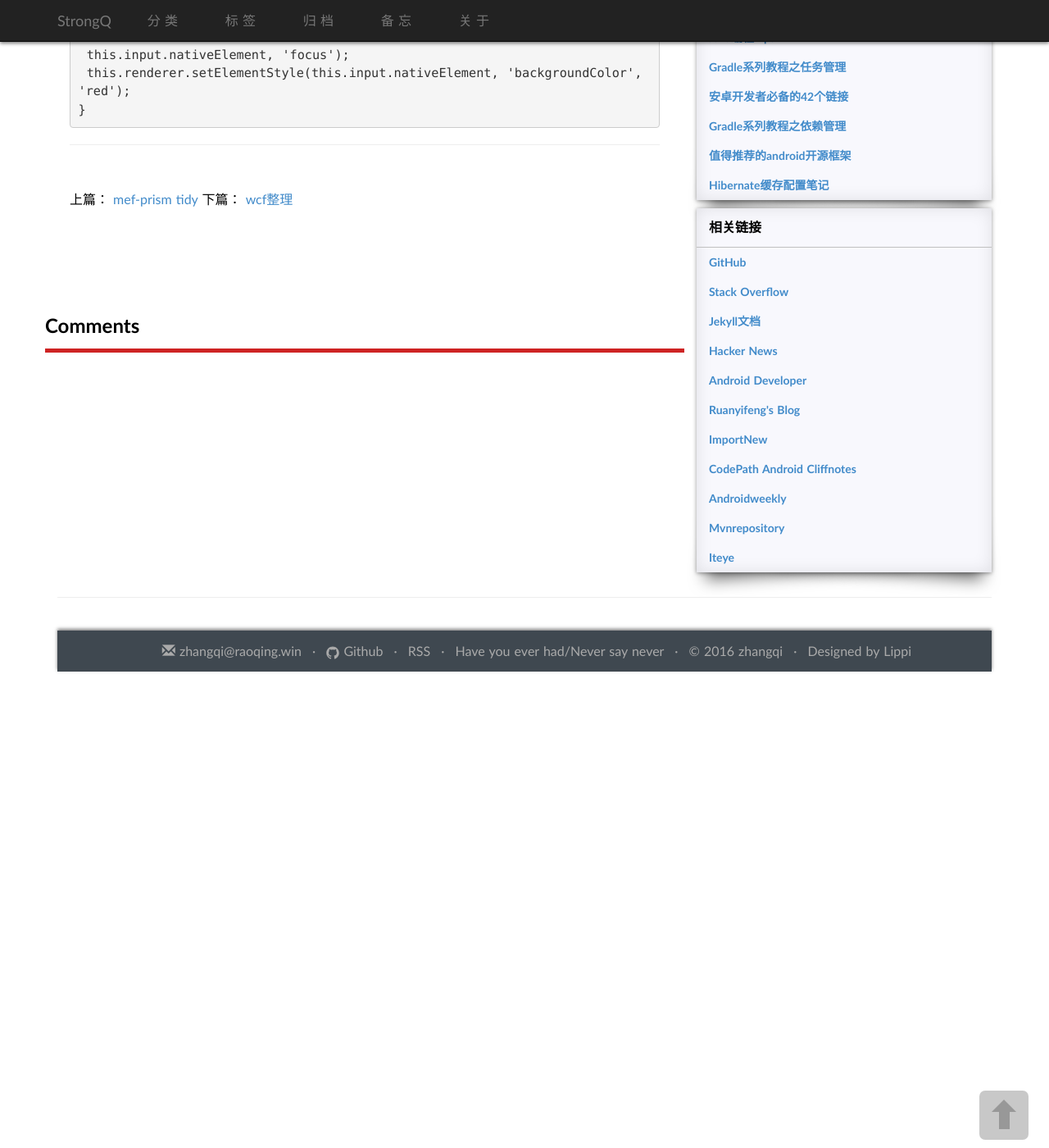
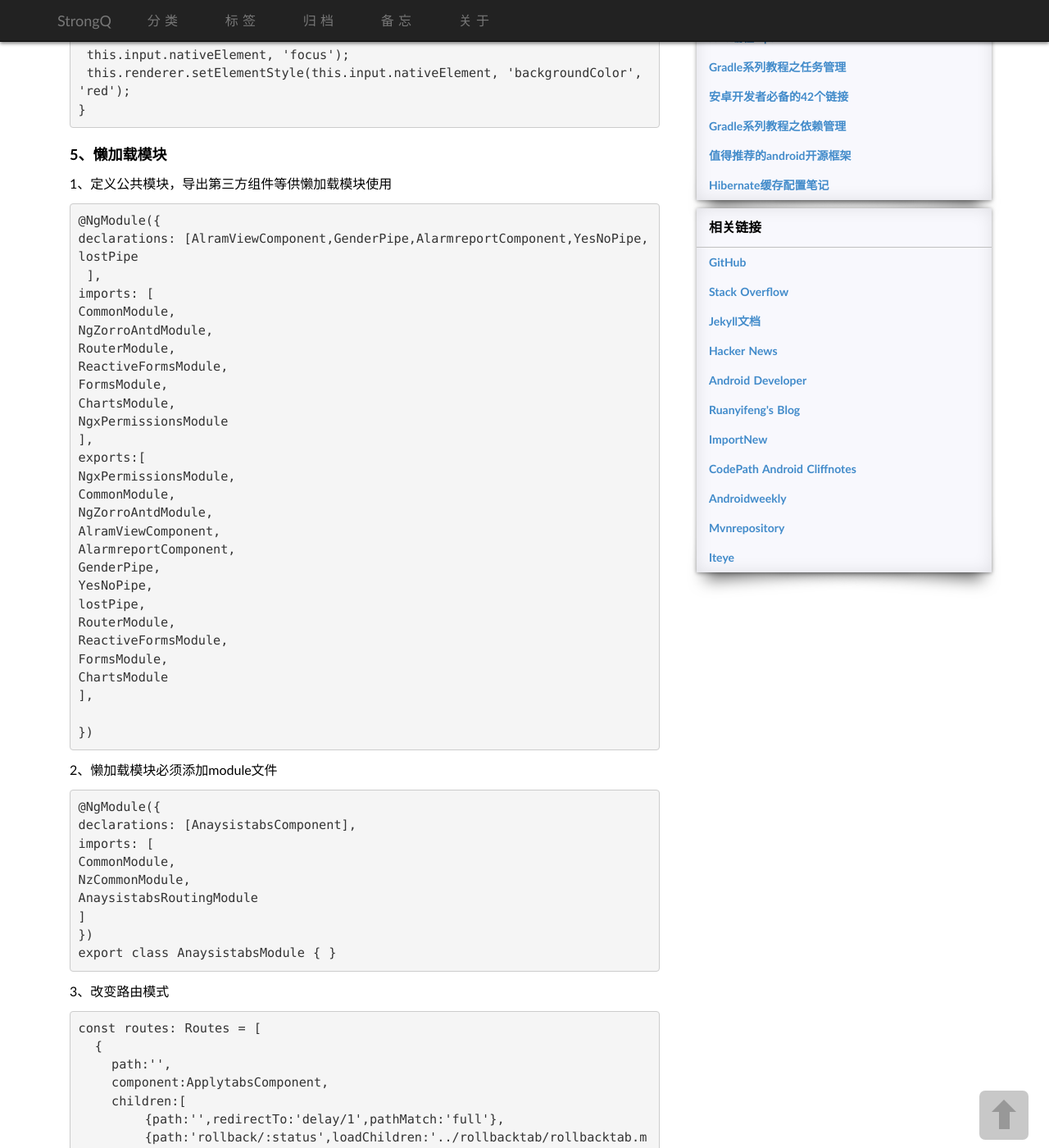
Before and after one commit to strongQ/caoyinping, a Jekyll site: the page built from _posts/2018-09-01-angular-re-memory.md, in a window 1280 px wide and 1400 px high, scrolled down 1726 px. Shown: the whole window at 82% size. Built offline with Jekyll 4.4.1, drawn with Linux system fonts in a browser that asks for light colours; some web fonts are replaced; comment, search, counter and statistics services are not loaded; some of the changed text lies outside the part shown.

Commit message:
web commit

```diff
--- a/_posts/2018-09-01-angular-re-memory.md
+++ b/_posts/2018-09-01-angular-re-memory.md
@@ -86,3 +86,69 @@ M
      this.input.nativeElement, 'focus');
      this.renderer.setElementStyle(this.input.nativeElement, 'backgroundColor', 'red');
     }
+
+### 5、懒加载模块
+1、定义公共模块，导出第三方组件等供懒加载模块使用
+
+    @NgModule({
+    declarations: [AlramViewComponent,GenderPipe,AlarmreportComponent,YesNoPipe,lostPipe
+     ],
+    imports: [
+    CommonModule,
+    NgZorroAntdModule,
+    RouterModule,
+    ReactiveFormsModule,
+    FormsModule,
+    ChartsModule,
+    NgxPermissionsModule
+    ],
+    exports:[
+    NgxPermissionsModule,
+    CommonModule,
+    NgZorroAntdModule,
+    AlramViewComponent,
+    AlarmreportComponent,
+    GenderPipe,
+    YesNoPipe,
+    lostPipe,
+    RouterModule,
+    ReactiveFormsModule,
+    FormsModule,
+    ChartsModule
+    ],
+
+    })
+
+  2、懒加载模块必须添加module文件
+
+    @NgModule({
+    declarations: [AnaysistabsComponent],
+    imports: [
+    CommonModule,
+    NzCommonModule,
+    AnaysistabsRoutingModule
+    ]
+    })
+    export class AnaysistabsModule { }
+
+  3、改变路由模式
+
+    const routes: Routes = [
+      {
+        path:'',
+        component:ApplytabsComponent,
+        children:[
+            {path:'',redirectTo:'delay/1',pathMatch:'full'},
+            {path:'rollback/:status',loadChildren:'../rollbacktab/rollbacktab.module#RollbackTabModule'},
+            {path:'rollback/:status/:sn',loadChildren:'../rollbacktab/rollbacktab.module#RollbackTabModule'},
+            {path:'updown/:status',loadChildren:'../up-downtab/up-downtab.module#UpDownTabModule'},
+            {path:'updown/:status/:sn/:ctrl',loadChildren:'../up-downtab/up-downtab.module#UpDownTabModule'},
+            {path:'trans/:status',loadChildren:'../transtab/transtab.module#TransTabModule'},
+            {path:'trans/:status/:sn/:ctrl',loadChildren:'../transtab/transtab.module#TransTabModule'},
+            {path:'delay/:status/:sn',loadChildren:'../delaytab/delaytab.module#DelayTabModule'},
+            {path:'delay/:status',loadChildren:'../delaytab/delaytab.module#DelayTabModule'}
+        ]
+       ];
+     }
+
+     imports: [RouterModule.forChild(routes)],
```
Also changed, not shown: _posts/2017-07-20-wpf-summary.md (+41 -0 lines), _posts/2019-05-14-web-cs-collection.md (added, +15 -0 lines).
